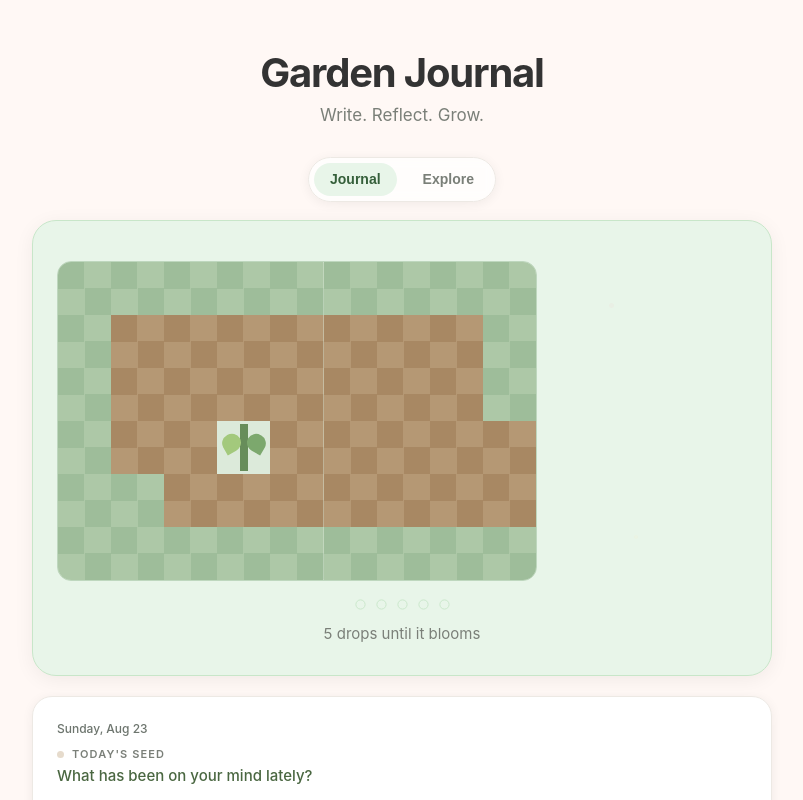
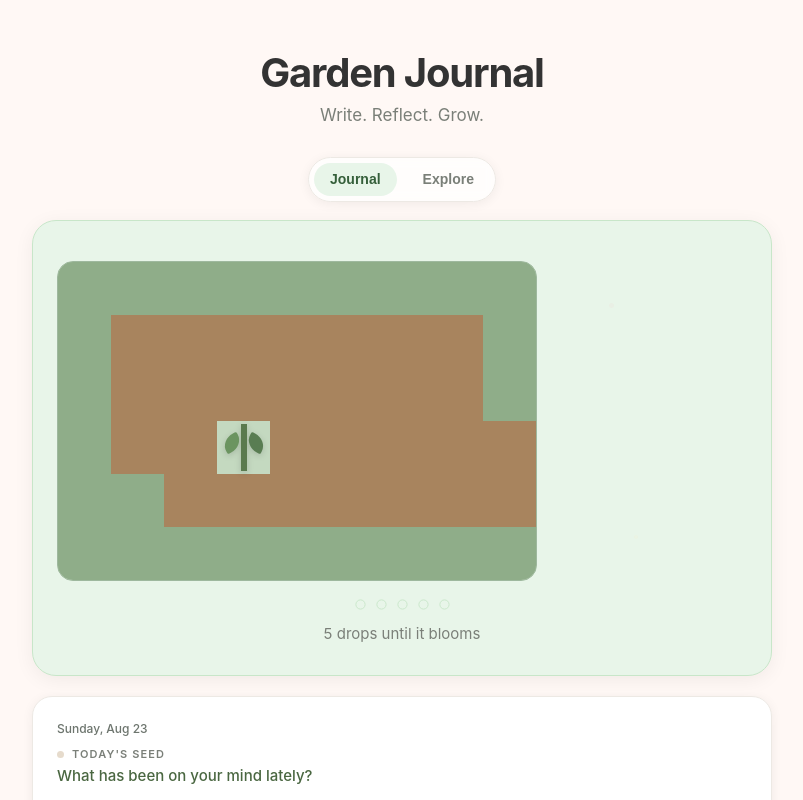
Before and after one commit to kenjiakahane/garden-journal, a React (Vite) app: page / in a window 1280 px wide. Shown: the top 800 px of the page, without its empty margins (238-1041 px from the left). Built offline with nearby package versions, Linux system fonts and the light colour scheme.

Commit message:
style: refine garden palette and sprites — muted tones, radial depth, smooth rendering
Co-authored-by: kenjiakahane <111665780+kenjiakahane@users.noreply.github.com>

```diff
--- a/src/App.css
+++ b/src/App.css
@@ -186,67 +186,73 @@ header p {
 }
 
 .pixel-garden {
-  --scene-grass-a: #adc8a7;
-  --scene-grass-b: #9ebd9a;
-  --scene-soil-a: #b59874;
-  --scene-soil-b: #a88863;
-  --scene-path-a: #ddd2bf;
-  --scene-path-b: #cec1ab;
-  --scene-flower-a: #efd3dc;
-  --scene-flower-b: #f5e39d;
-  --scene-flower-c: #d8cdea;
-  --scene-flower-d: #f2d5c0;
-  --scene-stone: #b8b8b0;
-  --scene-stone-hi: #d2d2ca;
-  --scene-stone-shadow: #9b9b94;
-  --scene-sprout: #7ca86d;
-  --scene-sprout-dark: #678d5a;
-  --scene-sprout-leaf: #a3c97c;
-  --scene-bush: #7ea877;
-  --scene-bush-dark: #678b62;
+  /* Muted, earthy palette — less saturated, more natural */
+  --scene-grass-a: #8fad89;
+  --scene-grass-b: #839f7e;
+  --scene-soil-a: #a8845e;
+  --scene-soil-b: #9a7650;
+  --scene-path-a: #c9bda8;
+  --scene-path-b: #bdb09a;
+  /* Dusty, desaturated flower tones */
+  --scene-flower-a: #d4a8b0;   /* dusty rose */
+  --scene-flower-b: #c9b87a;   /* warm ochre */
+  --scene-flower-c: #9b93b8;   /* muted lavender */
+  --scene-flower-d: #c4a882;   /* soft terracotta */
+  --scene-flower-center: #f5f0e8;
+  --scene-stone: #9c9c94;
+  --scene-stone-hi: #b8b8b2;
+  --scene-stone-shadow: #77777070;
+  --scene-stem: #5a7a4e;
+  --scene-leaf-a: #6b9460;
+  --scene-leaf-b: #597d52;
+  --scene-bush: #5e8056;
+  --scene-bush-hi: #7da870;
+  --scene-bush-dark: #4d6b47;
   margin: 0 0 18px;
   width: min(100%, 480px);
   aspect-ratio: 9 / 6;
-  border: 1px solid #bed7be;
-  border-radius: 14px;
+  border: 1px solid #9eb89e;
+  border-radius: 16px;
   overflow: hidden;
-  background: #dceada;
-  box-shadow: inset 0 0 0 1px rgba(255, 255, 255, 0.45);
+  background: #c4d9c0;
+  /* subtle depth: inner shadow darkens edges */
+  box-shadow:
+    inset 0 0 0 1px rgba(255, 255, 255, 0.25),
+    inset 0 4px 18px rgba(0, 0, 0, 0.07),
+    inset 0 -3px 10px rgba(0, 0, 0, 0.05);
   position: relative;
 }
 
 .pixel-garden--compact {
   width: min(100%, 320px);
   margin: 0 auto;
-  border-radius: 12px;
+  border-radius: 14px;
 }
 
 .pixel-garden--cream {
-  --scene-grass-a: #b8c8a9;
-  --scene-grass-b: #a9bc9a;
-  --scene-soil-a: #baa37d;
-  --scene-soil-b: #aa906e;
+  --scene-grass-a: #95a882;
+  --scene-grass-b: #889976;
+  --scene-soil-a: #a8895e;
+  --scene-soil-b: #977b52;
 }
 
 .pixel-garden--pink {
-  --scene-grass-a: #afc4a3;
-  --scene-grass-b: #a2b697;
-  --scene-flower-a: #efcbd8;
-  --scene-flower-c: #d6c3e8;
+  --scene-grass-a: #8da685;
+  --scene-grass-b: #809979;
+  --scene-flower-a: #c8909e;
+  --scene-flower-c: #9688b0;
 }
 
 .pixel-garden--yellow {
-  --scene-grass-a: #b7c8a3;
-  --scene-grass-b: #acbd98;
-  --scene-flower-b: #eed997;
+  --scene-grass-a: #92a87f;
+  --scene-grass-b: #859a72;
+  --scene-flower-b: #c4ae6a;
 }
 
 .pixel-garden__grid {
   display: grid;
   width: 100%;
   height: 100%;
-  image-rendering: pixelated;
-  image-rendering: crisp-edges;
 }
 
 .tile {
@@ -254,31 +260,20 @@ header p {
   height: 100%;
 }
 
+/* Flat tiles — no checkerboard noise, depth comes from object shadows */
 .tile--grass {
-  background-color: var(--scene-grass-a);
-  background: repeating-conic-gradient(
-    var(--scene-grass-a) 0 25%,
-    var(--scene-grass-b) 0 50%
-  ) 50% / 100% 100%;
+  background: var(--scene-grass-a);
 }
 
 .tile--soil {
-  background-color: var(--scene-soil-a);
-  background: repeating-conic-gradient(
-    var(--scene-soil-a) 0 25%,
-    var(--scene-soil-b) 0 50%
-  ) 50% / 100% 100%;
+  background: var(--scene-soil-a);
 }
 
 .tile--path {
-  background-color: var(--scene-path-a);
-  background: repeating-conic-gradient(
-    var(--scene-path-a) 0 25%,
-    var(--scene-path-b) 0 50%
-  ) 50% / 100% 100%;
+  background: var(--scene-path-a);
 }
 
-/* ── Pixel Object Base ─────────────────────────────── */
+/* ── Object Base ───────────────────────────────────── */
 .pixel-item {
   justify-self: stretch;
   align-self: stretch;
@@ -286,151 +281,149 @@ header p {
 }
 
 /* ── Stone ─────────────────────────────────────────── */
-/* Rounded block: highlight on top-left, shadow on bottom */
+/* Oval boulder: smooth gradient for 3-D feel */
 .pixel-item--stone {
-  margin: 10%;
-  border-radius: 28% 28% 22% 22%;
-  background:
-    linear-gradient(
-      to bottom,
-      var(--scene-stone-hi) 0%,
-      var(--scene-stone-hi) 25%,
-      var(--scene-stone) 25%,
-      var(--scene-stone) 72%,
-      var(--scene-stone-shadow) 72%,
-      var(--scene-stone-shadow) 100%
-    );
+  margin: 12% 14%;
+  border-radius: 45% 45% 40% 40% / 50% 50% 40% 40%;
+  background: radial-gradient(
+    ellipse 60% 55% at 38% 35%,
+    var(--scene-stone-hi) 0%,
+    var(--scene-stone) 55%,
+    #636360 100%
+  );
+  box-shadow: 0 3px 6px rgba(0, 0, 0, 0.22), inset 0 1px 0 rgba(255,255,255,0.18);
 }
 
 /* ── Sprout ─────────────────────────────────────────── */
-/* Stem with two leaves spread left & right */
+/* Tapered stem + two organic leaves */
 .pixel-item--sprout {
   margin: 6%;
-  /* stem */
   background:
     linear-gradient(90deg,
-      transparent 0 42%,
-      var(--scene-sprout-dark) 42% 58%,
-      transparent 58% 100%
+      transparent 0 44%,
+      var(--scene-stem) 44% 56%,
+      transparent 56% 100%
     );
+  filter: drop-shadow(0 2px 3px rgba(0,0,0,0.15));
 }
 
 .pixel-item--sprout::before {
   content: "";
   position: absolute;
-  /* left leaf: covers top-left quadrant of the sprout */
-  left: 4%;
-  top: 22%;
-  width: 40%;
-  height: 38%;
-  background: var(--scene-sprout-leaf);
-  border-radius: 50% 50% 50% 0;
-  transform: rotate(-30deg);
+  left: 5%;
+  top: 24%;
+  width: 38%;
+  height: 34%;
+  background: var(--scene-leaf-a);
+  border-radius: 80% 10% 80% 10%;
+  transform: rotate(-28deg);
 }
 
 .pixel-item--sprout::after {
   content: "";
   position: absolute;
-  /* right leaf: mirrors left */
-  right: 4%;
-  top: 22%;
-  width: 40%;
-  height: 38%;
-  background: var(--scene-sprout);
-  border-radius: 50% 50% 0 50%;
-  transform: rotate(30deg);
+  right: 5%;
+  top: 24%;
+  width: 38%;
+  height: 34%;
+  background: var(--scene-leaf-b);
+  border-radius: 10% 80% 10% 80%;
+  transform: rotate(28deg);
 }
 
 /* ── Flower ─────────────────────────────────────────── */
-/* Stem + leaves + flower head */
+/* Stem + two leaves + round bloom with soft centre */
 .pixel-item--flower {
   position: relative;
   margin: 4%;
-  /* stem down the centre */
   background:
     linear-gradient(90deg,
-      transparent 0 42%,
-      var(--scene-sprout-dark) 42% 58%,
-      transparent 58% 100%
+      transparent 0 44%,
+      var(--scene-stem) 44% 56%,
+      transparent 56% 100%
     );
+  filter: drop-shadow(0 2px 4px rgba(0,0,0,0.14));
 }
 
-/* left leaf + right leaf via box-shadow */
+/* leaves */
 .pixel-item--flower::before {
   content: "";
   position: absolute;
-  left: 4%;
-  top: 52%;
-  width: 36%;
-  height: 28%;
-  background: var(--scene-sprout);
-  border-radius: 50% 50% 50% 0;
-  transform: rotate(-20deg);
-  /* right leaf mirrored */
-  box-shadow: 56% 0 0 0 var(--scene-sprout-dark);
+  left: 5%;
+  top: 54%;
+  width: 34%;
+  height: 26%;
+  background: var(--scene-leaf-a);
+  border-radius: 80% 10% 80% 10%;
+  transform: rotate(-22deg);
+  box-shadow: 52% 2% 0 0 var(--scene-leaf-b);
 }
 
-/* flower head */
+/* bloom — smooth radial gradient gives soft depth */
 .pixel-item--flower::after {
   content: "";
   position: absolute;
-  left: 16%;
-  right: 16%;
-  top: 6%;
-  height: 46%;
-  background: var(--flower-color);
-  border-radius: 50% 50% 40% 40%;
-  /* petal cross-mark */
-  box-shadow:
-    0 0 0 2px var(--flower-center, #fff8e1),
-    0 0 0 4px var(--flower-color);
+  left: 12%;
+  right: 12%;
+  top: 4%;
+  height: 50%;
+  background: radial-gradient(
+    ellipse 56% 62% at 44% 42%,
+    var(--flower-center, var(--scene-flower-center)) 0%,
+    var(--flower-color) 42%,
+    var(--flower-rim, var(--flower-color)) 100%
+  );
+  border-radius: 50%;
+  box-shadow: 0 2px 5px rgba(0,0,0,0.16);
 }
 
 .pixel-item--flower-0 {
   --flower-color: var(--scene-flower-a);
-  --flower-center: #f7e0e8;
+  --flower-rim: #b08890;
 }
 .pixel-item--flower-1 {
   --flower-color: var(--scene-flower-b);
-  --flower-center: #fffde7;
+  --flower-rim: #a0905a;
 }
 .pixel-item--flower-2 {
   --flower-color: var(--scene-flower-c);
-  --flower-center: #ede7f6;
+  --flower-rim: #756d98;
 }
 .pixel-item--flower-3 {
   --flower-color: var(--scene-flower-d);
-  --flower-center: #fff3e0;
+  --flower-rim: #9e8060;
 }
 
 .pixel-item--flower-new {
   transform-origin: 50% 92%;
-  animation: pixelBloomPop 0.35s cubic-bezier(0.34, 1.56, 0.64, 1);
+  animation: pixelBloomPop 0.38s cubic-bezier(0.34, 1.56, 0.64, 1);
 }
 
 /* ── Bush ──────────────────────────────────────────── */
 .pixel-item--bush {
-  margin: 6%;
-  border-radius: 50% 50% 30% 30%;
-  background:
-    linear-gradient(
-      to bottom,
-      var(--scene-bush) 0%,
-      var(--scene-bush) 70%,
-      var(--scene-bush-dark) 70%,
-      var(--scene-bush-dark) 100%
-    );
+  margin: 8%;
+  border-radius: 50% 50% 38% 38% / 55% 55% 38% 38%;
+  background: radial-gradient(
+    ellipse 62% 58% at 40% 38%,
+    var(--scene-bush-hi) 0%,
+    var(--scene-bush) 52%,
+    var(--scene-bush-dark) 100%
+  );
+  box-shadow: 0 3px 6px rgba(0, 0, 0, 0.18), inset 0 1px 0 rgba(255,255,255,0.12);
 }
 
 @keyframes pixelBloomPop {
   0% {
     transform: scale(0);
+    opacity: 0.6;
   }
-  65% {
-    transform: scale(1.15);
+  60% {
+    transform: scale(1.12);
+    opacity: 1;
   }
   100% {
     transform: scale(1);
+    opacity: 1;
   }
 }
 
```
